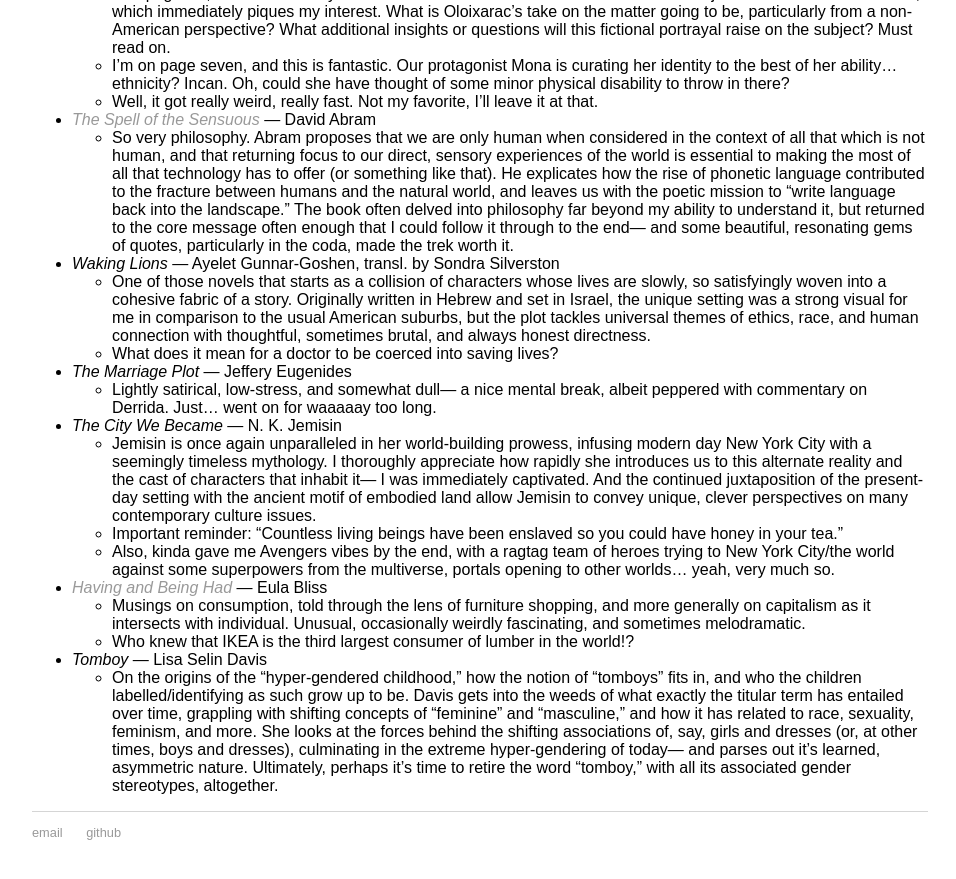
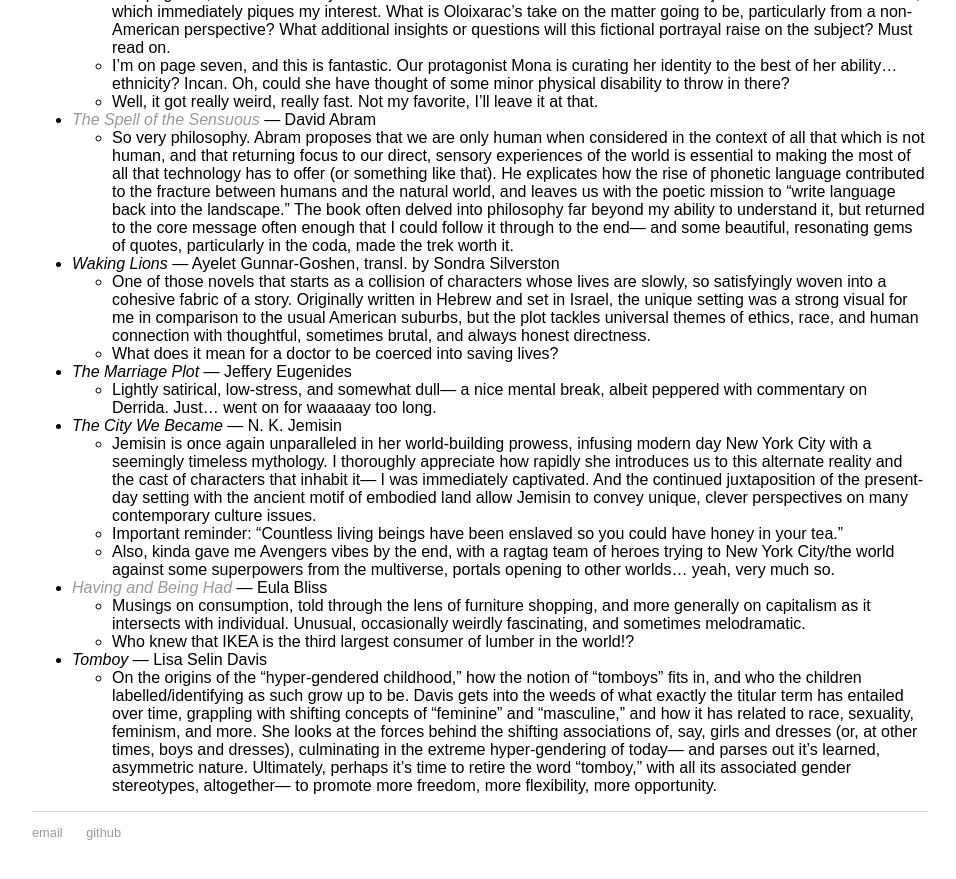
Before and after one commit to mayasheth/mayasheth.github.io, a Jekyll site: the page built from _posts/2021-06-01-MM7-may-2021-reading-update.md, in a window 1280 px wide and 900 px high, scrolled down 5785 px. Shown: the top 879 px of the window, without its empty margins (160-1116 px from the left). Built offline with Jekyll 4.4.1, drawn with Linux system fonts in a browser that asks for light colours.

Commit message:
Update 2021-06-01-MM7-may-2021-reading-update.md

```diff
--- a/_posts/2021-06-01-MM7-may-2021-reading-update.md
+++ b/_posts/2021-06-01-MM7-may-2021-reading-update.md
@@ -173,4 +173,4 @@
     - Musings on consumption, told through the lens of furniture shopping, and more generally on capitalism as it intersects with individual. Unusual, occasionally weirdly fascinating, and sometimes melodramatic.
     - Who knew that IKEA is the third largest consumer of lumber in the world!?
 - *Tomboy* — Lisa Selin Davis
-    - On the origins of the “hyper-gendered childhood,” how the notion of “tomboys” fits in, and who the children labelled/identifying as such grow up to be. Davis gets into the weeds of what exactly the titular term has entailed over time, grappling with shifting concepts of “feminine” and “masculine,” and how it has related to race, sexuality, feminism, and more. She looks at the forces behind the shifting associations of, say, girls and dresses (or, at other times, boys and dresses), culminating in the extreme hyper-gendering of today— and parses out it’s learned, asymmetric nature. Ultimately, perhaps it’s time to retire the word “tomboy,” with all its associated gender stereotypes, altogether.
+    - On the origins of the “hyper-gendered childhood,” how the notion of “tomboys” fits in, and who the children labelled/identifying as such grow up to be. Davis gets into the weeds of what exactly the titular term has entailed over time, grappling with shifting concepts of “feminine” and “masculine,” and how it has related to race, sexuality, feminism, and more. She looks at the forces behind the shifting associations of, say, girls and dresses (or, at other times, boys and dresses), culminating in the extreme hyper-gendering of today— and parses out it’s learned, asymmetric nature. Ultimately, perhaps it’s time to retire the word “tomboy,” with all its associated gender stereotypes, altogether— to promote more freedom, more flexibility, more opportunity.
```
